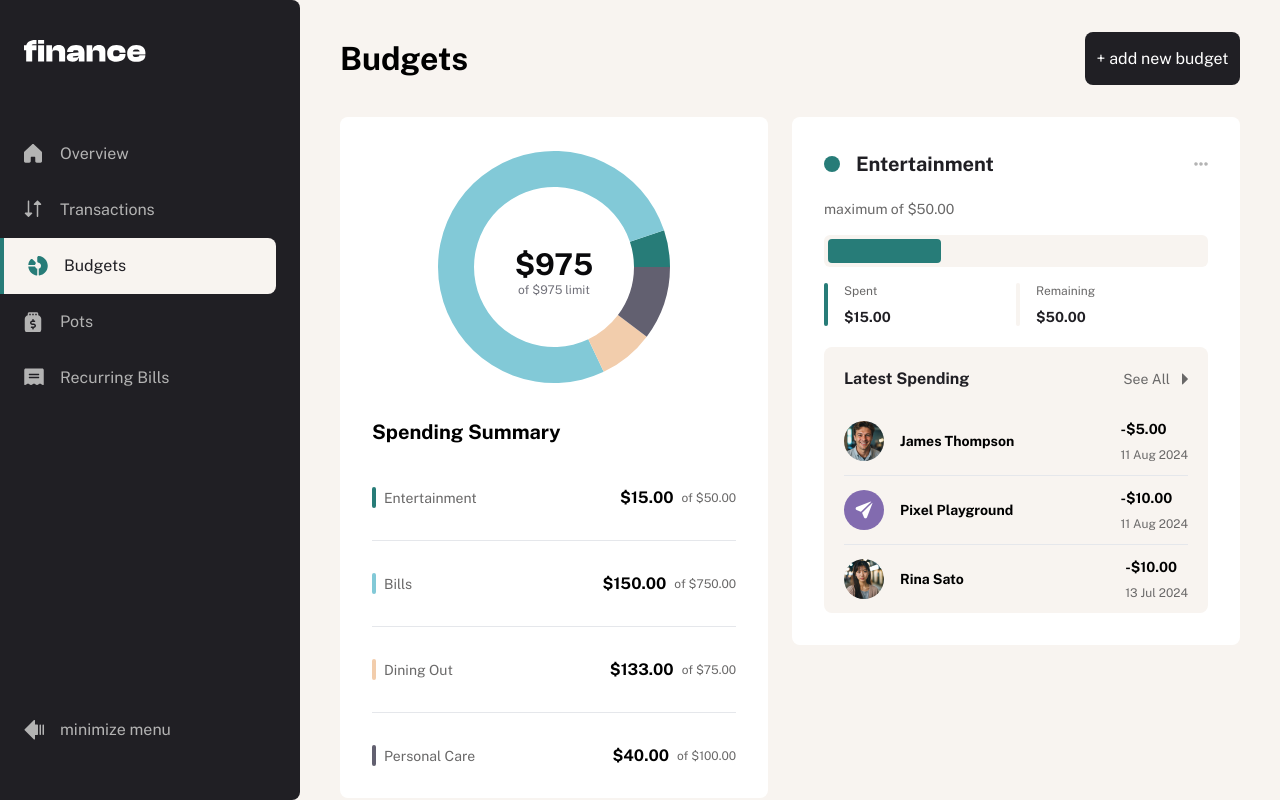
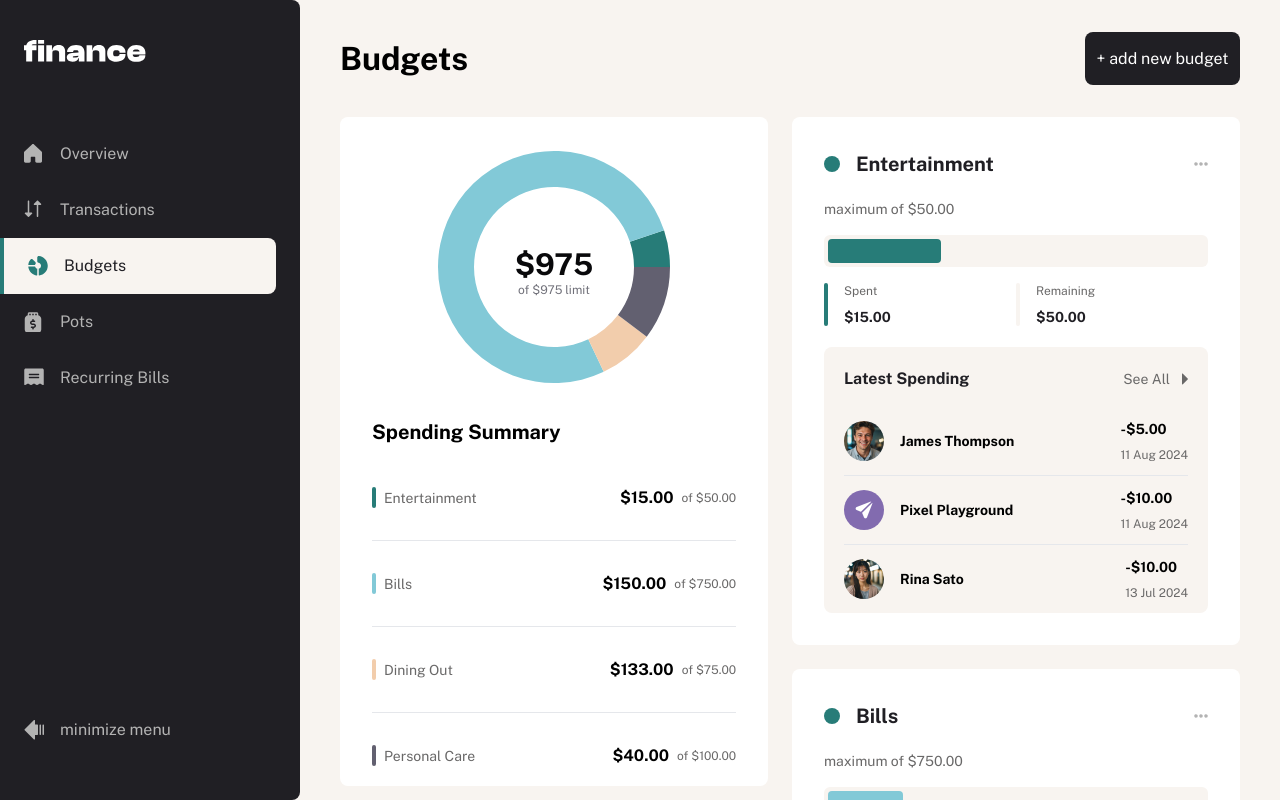
Before and after one commit to mrvicthor/personal-finance-app, a Next.js app: page /budgets in a window 1280 px wide. Built offline with nearby package versions, Linux system fonts and the light colour scheme.

Commit message:
feat:(Budgets.tsx):  reused components for other budgets

```diff
--- a/src/app/globals.css
+++ b/src/app/globals.css
@@ -159,6 +159,7 @@
 
   .budgets-wrapper {
     grid-template-columns: 26.75rem 1fr;
+    grid-template-rows: 41.8rem 1fr;
   }
 
   @media (width <= 48rem) {
--- a/src/features/budgets/components/BudgetRange.tsx
+++ b/src/features/budgets/components/BudgetRange.tsx
@@ -4,14 +4,15 @@ import React from "react";
 type BudgetRangeProps = {
   spent: number;
   amount: number;
+  theme: string;
 };
 
-const BudgetRange = ({ spent, amount }: BudgetRangeProps) => {
+const BudgetRange = ({ spent, amount, theme }: BudgetRangeProps) => {
   const spentPercentage = (spent / amount) * 100;
   return (
     <div
       style={{
-        backgroundColor: "#277C78",
+        backgroundColor: `${theme}`,
         height: "100%",
         width: `${spentPercentage}%`,
         borderRadius: "4px",
--- a/src/features/budgets/components/Budgets.tsx
+++ b/src/features/budgets/components/Budgets.tsx
@@ -17,19 +17,89 @@ const Budgets = ({ data, budgetList }: BudgetProps) => {
   const entertainments = budgets.filter(
     (budget) => budget.category === "Entertainment"
   );
+
   const entertainmentBudget = budgetList.find(
     (item) => item.category === "Entertainment"
   );
   const maximumEntertainment = entertainmentBudget?.maximum;
+
+  const bills = budgets.filter((budget) => budget.category === "Bills");
+
+  const billBudget = budgetList.find((item) => item.category === "Bills");
+  const maximumBills = billBudget?.maximum;
+
+  const diningOut = budgets.filter(
+    (budget) => budget.category === "Dining Out"
+  );
+
+  const diningOutBudget = budgetList.find(
+    (item) => item.category === "Dining Out"
+  );
+  const maximumDiningOut = diningOutBudget?.maximum;
+
+  const personalCare = budgets.filter(
+    (budget) => budget.category === "Personal Care"
+  );
+
+  const personalCareBudget = budgetList.find(
+    (item) => item.category === "Personal Care"
+  );
+  const maximunmPersonalCare = personalCareBudget?.maximum;
   return (
-    <div>
+    <div className="space-y-6 pb-8">
       {entertainments && (
         <div className="bg-white py-8 px-8 rounded-lg">
           <Title title="entertainment" />
-          <Spending amountSpent={15} maximum={maximumEntertainment as number} />
+          <Spending
+            amountSpent={15}
+            maximum={maximumEntertainment as number}
+            theme={entertainmentBudget?.theme as string}
+          />
           <div className="bg-[#F8F4F0] pt-5 px-5 rounded-lg mt-5">
             <Subheader title="latest spending" description="see all" href="/" />
-            <Expenses data={entertainments} />
+            <Expenses data={entertainments.slice(0, 3)} />
+          </div>
+        </div>
+      )}
+      {bills && (
+        <div className="bg-white py-8 px-8 rounded-lg">
+          <Title title="bills" />
+          <Spending
+            amountSpent={150}
+            maximum={maximumBills as number}
+            theme={billBudget?.theme as string}
+          />
+          <div className="bg-[#F8F4F0] pt-5 px-5 rounded-lg mt-5">
+            <Subheader title="latest spending" description="see all" href="/" />
+            <Expenses data={bills.slice(0, 3)} />
+          </div>
+        </div>
+      )}
+      {diningOut && (
+        <div className="bg-white py-8 px-8 rounded-lg">
+          <Title title="dining out" />
+          <Spending
+            amountSpent={133.75}
+            maximum={maximumDiningOut as number}
+            theme={diningOutBudget?.theme as string}
+          />
+          <div className="bg-[#F8F4F0] pt-5 px-5 rounded-lg mt-5">
+            <Subheader title="latest spending" description="see all" href="/" />
+            <Expenses data={diningOut.slice(0, 3)} />
+          </div>
+        </div>
+      )}
+      {personalCare && (
+        <div className="bg-white py-8 px-8 rounded-lg">
+          <Title title="dining out" />
+          <Spending
+            amountSpent={40}
+            maximum={maximunmPersonalCare as number}
+            theme={personalCareBudget?.theme as string}
+          />
+          <div className="bg-[#F8F4F0] pt-5 px-5 rounded-lg mt-5">
+            <Subheader title="latest spending" description="see all" href="/" />
+            <Expenses data={personalCare.slice(0, 3)} />
           </div>
         </div>
       )}
--- a/src/features/budgets/components/Spending.tsx
+++ b/src/features/budgets/components/Spending.tsx
@@ -5,16 +5,21 @@ import BudgetRange from "./BudgetRange";
 type SpendingProps = {
   amountSpent: number;
   maximum: number;
+  theme: string;
 };
-const Spending = ({ maximum, amountSpent }: SpendingProps) => {
+const Spending = ({ maximum, amountSpent, theme }: SpendingProps) => {
   return (
     <div className="mt-5">
       <p className="text-sm text-[#696868]">
         maximum of {formatCurrency(maximum as number)}
       </p>
       <div className="mt-4">
-        <div className="h-8 bg-[#F8F4F0] rounded-md py-1 px-1">
-          <BudgetRange spent={15} amount={maximum as number} />
+        <div className="h-8 bg-[#F8F4F0] rounded-md py-1 px-1 overflow-hidden">
+          <BudgetRange
+            spent={amountSpent}
+            amount={maximum as number}
+            theme={theme}
+          />
         </div>
       </div>
       <div className="grid grid-cols-2 mt-4">
```
